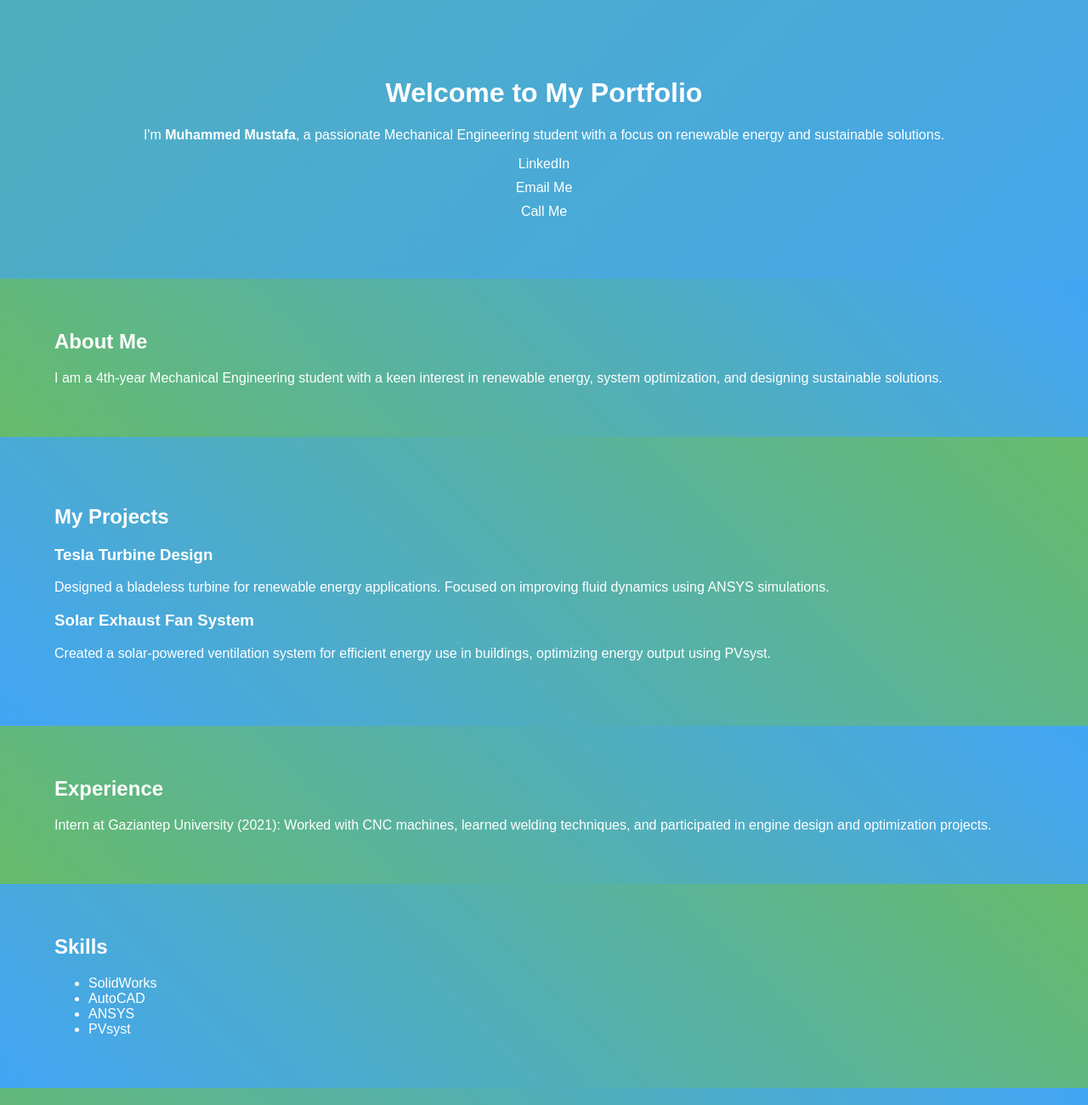
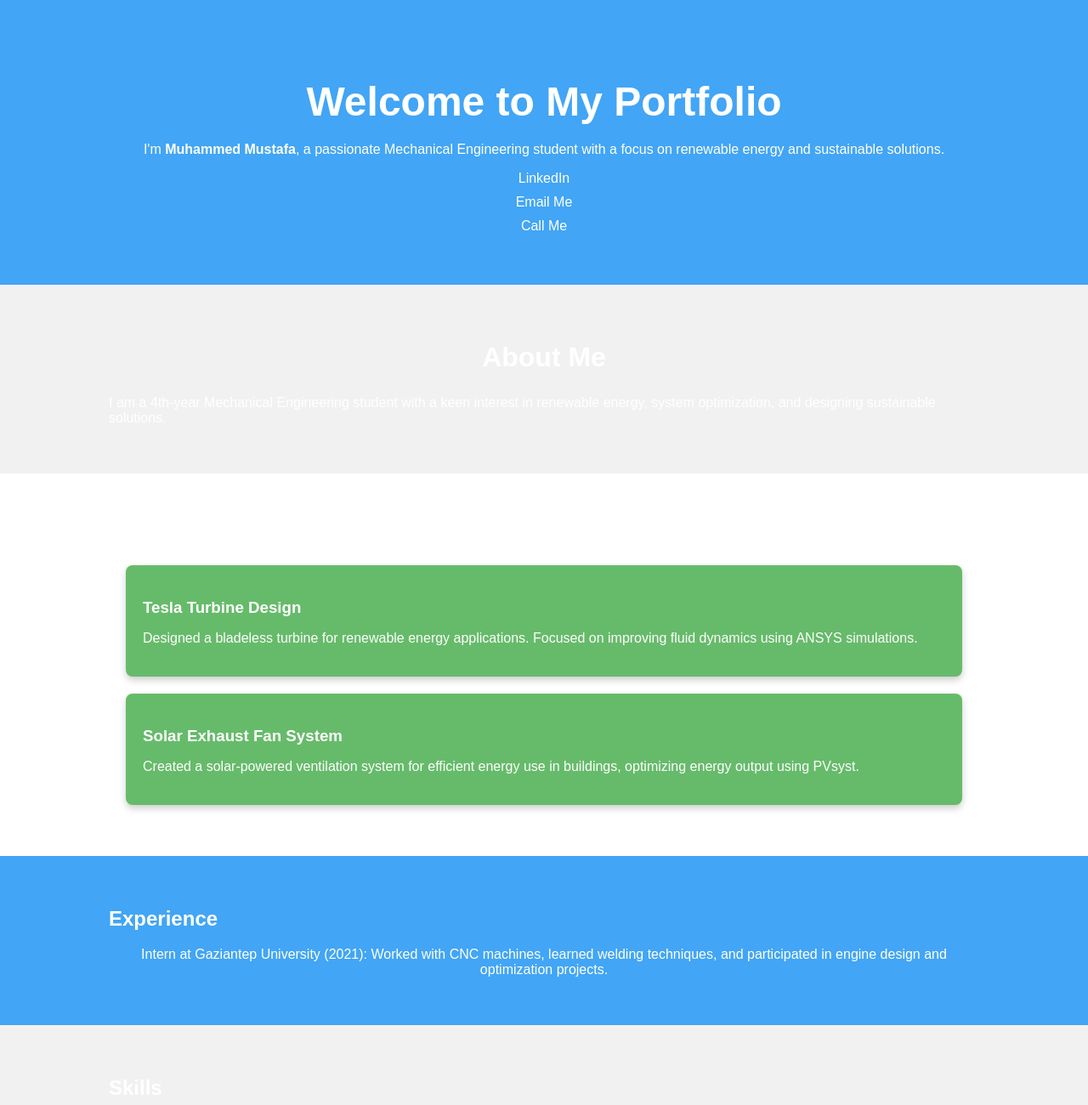
Before and after one commit to engmmustafa/engmmustafa.github.io, a plain HTML site: page index.html in a window 1280 px wide. Shown: the top 1300 px of the page at 85% size. Drawn offline with Linux system fonts and the light colour scheme.

Commit message:
Add personal webpage

```diff
--- a/style.css
+++ b/style.css
@@ -1,103 +1,96 @@
+/* Global Styles */
 body {
     font-family: 'Arial', sans-serif;
     margin: 0;
     padding: 0;
-    color: #fff;
-    background: linear-gradient(45deg, #42a5f5, #66bb6a);
-    background-size: 300% 300%;
-    animation: backgroundMotion 15s ease infinite;
-}
-
-@keyframes backgroundMotion {
-    0% { background-position: 0% 50%; }
-    50% { background-position: 100% 50%; }
-    100% { background-position: 0% 50%; }
+    background: linear-gradient(135deg, #42a5f5, #66bb6a);
+    color: white;
 }
 
 .container {
-    width: 90%;
-    margin: 20px auto;
+    width: 80%;
+    margin: 0 auto;
+    padding: 40px 0;
 }
 
+/* Hero Section */
 .hero {
-    position: relative;
+    background-color: #42a5f5;
+    padding: 60px 0;
     text-align: center;
-    padding: 50px 0;
-    background: linear-gradient(135deg, #66bb6a, #42a5f5);
-    background-size: 300% 300%;
-    animation: backgroundMotion 10s ease infinite;
 }
 
-.hero-text {
-    z-index: 2;
-    color: white;
-    padding: 20px;
-}
-
-.photo-container {
-    width: 150px;
-    height: 150px;
-    margin: 0 auto;
-    border-radius: 50%;
-    overflow: hidden;
-    border: 5px solid #fff;
-    position: relative;
-}
-
-.profile-photo {
-    width: 100%;
-    height: 100%;
-    object-fit: cover;
+.hero-text h1 {
+    font-size: 3em;
+    margin-bottom: 20px;
 }
 
 .contact-info a {
+    color: white;
     display: block;
-    color: white;
     margin-top: 10px;
     text-decoration: none;
 }
 
-.corner {
-    background-color: rgba(255, 255, 255, 0.1);
-    margin: 10px;
+/* About Section */
+.about {
+    background-color: #f1f1f1;
+}
+
+.about h2 {
+    text-align: center;
+    font-size: 2em;
+}
+
+/* Projects Section */
+.projects {
+    background-color: #ffffff;
+}
+
+.project-card {
+    background-color: #66bb6a;
     padding: 20px;
-    border-radius: 10px;
-    box-shadow: 0 4px 6px rgba(0, 0, 0, 0.3);
-    transition: transform 0.3s ease;
+    margin: 20px;
+    border-radius: 8px;
+    box-shadow: 0 4px 8px rgba(0, 0, 0, 0.2);
+}
+
+.project-card h3 {
+    margin-bottom: 10px;
+}
+
+/* Experience Section */
+.experience {
+    background-color: #42a5f5;
+}
+
+.experience p {
     text-align: center;
 }
 
-.corner:hover {
-    transform: scale(1.05);
+/* Skills Section */
+.skills {
+    background-color: #f1f1f1;
 }
 
-.projects, .skills-languages-section .row, .cv-cards {
+.skills ul {
     display: flex;
-    flex-wrap: wrap;
-    justify-content: space-around;
+    justify-content: space-evenly;
+}
+
+.skills li {
+    font-size: 1.2em;
+    margin: 10px;
+}
+
+/* CV Section */
+.cv {
+    background-color: #66bb6a;
+    text-align: center;
 }
 
 footer {
+    background-color: #42a5f5;
     text-align: center;
-    background: rgba(0, 0, 0, 0.8);
-    padding: 15px;
-    color: white;
+    padding: 20px;
 }
-
-.skills-languages-section .row {
-    display: flex;
-    justify-content: space-between;
-}
-
-section {
-    padding: 40px 0;
-    transition: background-color 1s ease;
-}
-
-section:nth-child(odd) {
-    background: linear-gradient(45deg, #42a5f5, #66bb6a);
-}
-
-section:nth-child(even) {
-    background: linear-gradient(45deg, #66bb6a, #42a5f5);
-}
```
